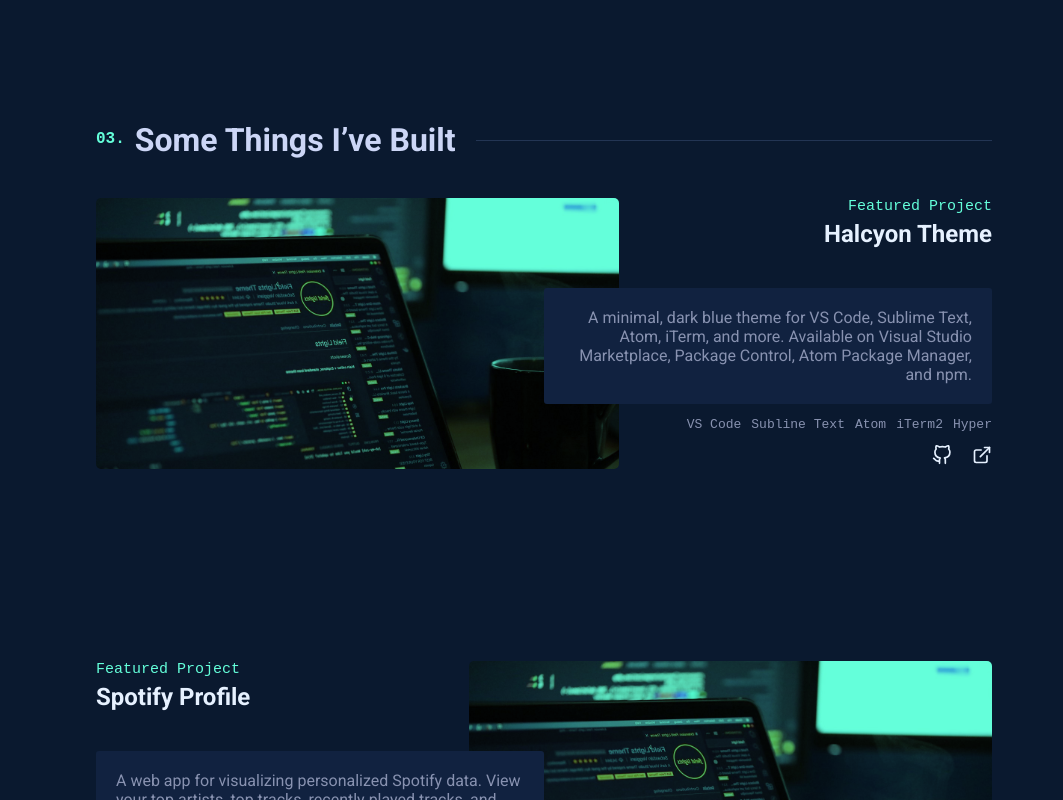
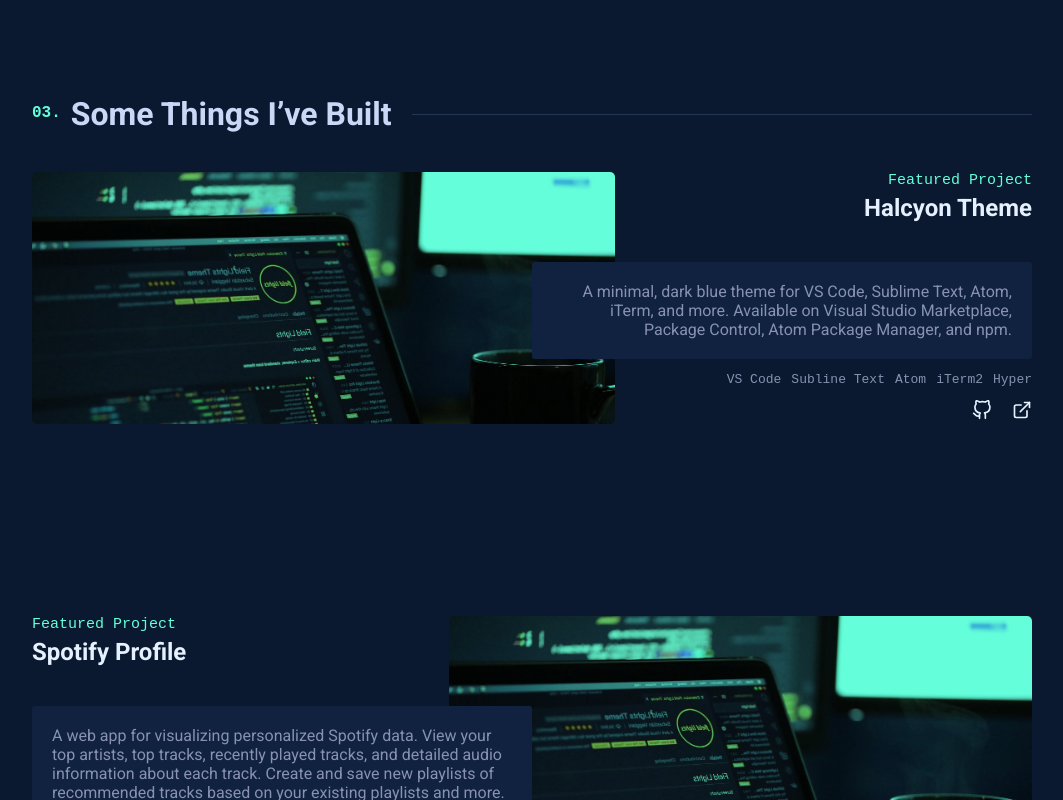
Before and after one commit to mohiulislam/my-portfolio, a React (Create React App) app: page / in a window 1280 px wide. Shown: the part 1980-2780 px from the top of the page, without its empty margins (96-1159 px from the left). Built offline with nearby package versions, Linux system fonts and the light colour scheme.

Commit message:
flex wrap added

```diff
--- a/src/App.css
+++ b/src/App.css
@@ -1,5 +1,5 @@
 .App {
-  background-color: #0a192f;
-  height: 600vw;
+  background-color: var(--navy);
+
 }
 /*# sourceMappingURL=App.css.map */
--- a/src/components/StyledComponent/StyledContent.js
+++ b/src/components/StyledComponent/StyledContent.js
@@ -4,8 +4,8 @@
 export const StyledContent = styled.div`
 color: var(--white);
   font-family: roboto;
-  padding: 0 clamp(0px, 15vw, 200px);
+  padding: 0 clamp(0px, 10vw, 200px);
   @media ${device.tablet} {
-    padding: 0 5vw;
+    padding: 0px 5vw;
   }
 `;
--- a/src/components/StyledComponent/StyledProject1.js
+++ b/src/components/StyledComponent/StyledProject1.js
@@ -57,6 +57,7 @@
       @media (${device.tablet}) {
         justify-content: left;
       }
+      flex-wrap: wrap;
       color: var(--slate);
       list-style-type: none;
       display: flex;
--- a/src/components/StyledComponent/StyledProject2.js
+++ b/src/components/StyledComponent/StyledProject2.js
@@ -49,6 +49,7 @@
       }
     }
     ul {
+      flex-wrap: wrap;
       color: var(--slate);
       list-style-type: none;
       display: flex;
--- a/src/components/StyledComponent/StyledWork.js
+++ b/src/components/StyledComponent/StyledWork.js
@@ -1,7 +1,7 @@
 import styled from "styled-components";
 
 export const StyledWork = styled.div`
-  margin: 15vw auto;
+  padding: 15vw 0;
   max-width: 1000px;
   h1 {
     display: flex;
```
